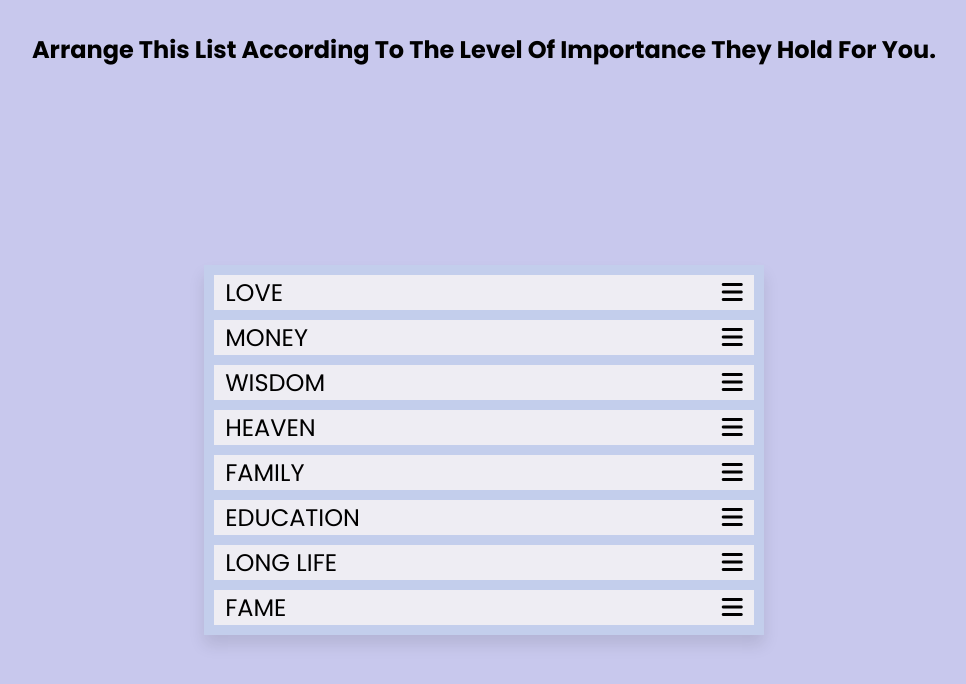
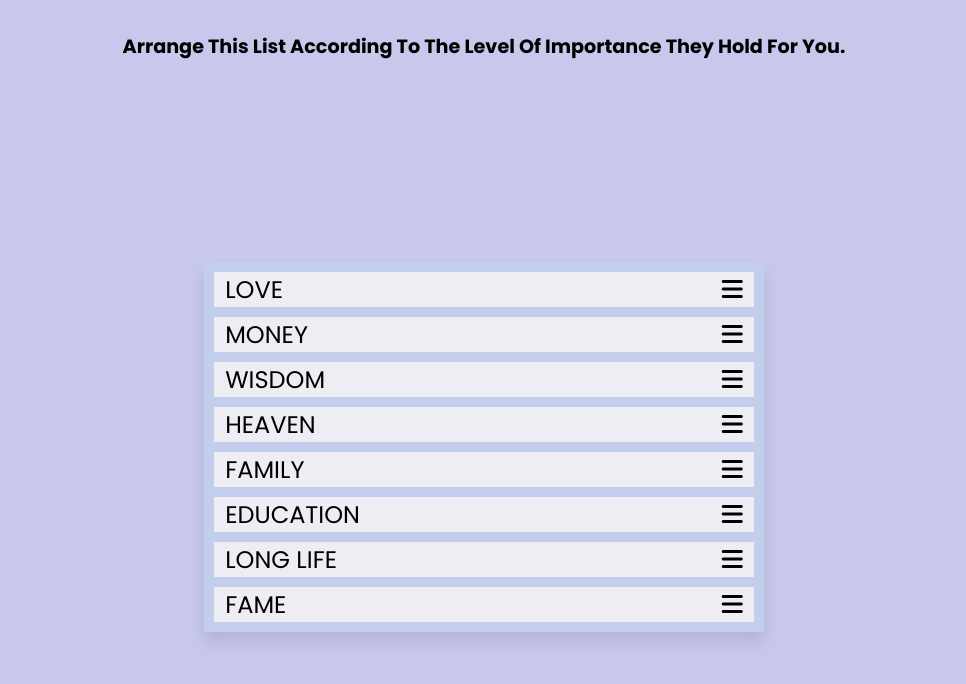
Before and after one commit to mohawwal/Drag-and-Drop-List, a plain HTML site: page index.html in a window 1280 px wide. Shown: the whole page, without its empty margins (156-1122 px from the left). Drawn offline with nearby package versions, Linux system fonts and the light colour scheme.

Commit message:
channge height

```diff
--- a/main.css
+++ b/main.css
@@ -1,47 +1,4 @@
-/*
-*{
-    margin: 0;
-    padding: 0;
-    box-sizing: border-box;
-    font-family: 'Poppins', sans-serif;
-  }
-  body{
-    display: flex;
-    align-items: center;
-    justify-content: center;
-    min-height: 100vh;
-    background: #304B5F;
-    padding: 20px;
-  }
-  .wrapper{
-    background: #fff;
-    padding: 25px;
-    max-width: 460px;
-    width: 100%;
-    border-radius: 3px;
-    box-shadow: 0px 10px 15px rgba(0,0,0,0.1);
-  }
-  .wrapper .item{
-    color: #fff;
-    display: flex;
-    margin-bottom: 8px;
-    padding: 12px 17px;
-    background: #304B5F;
-    border-radius: 3px;
-    align-items: center;
-    justify-content: space-between;
-  }
-  .wrapper .item:last-child{
-    margin-bottom: 0px;
-  }
-  .wrapper .item .text{
-    font-size: 18px;
-    font-weight: 400;
-  }
-  .wrapper .item i{
-    font-size: 18px;
-    cursor: pointer;
-  } */
+
 
   * {
     padding: 0;
@@ -52,7 +9,7 @@
   h2 {
     text-align: center;
     width: 100%;
-    font-size: 1.5rem;
+    font-size: 1.2rem;
     padding: 2rem 0;
   }
 
@@ -66,7 +23,7 @@
     align-items: center;
     justify-content: center;
     flex-direction: column;
-    min-height: 100vh;
+    max-height: 90%;
   }
 
   .wrapper {
@@ -93,7 +50,3 @@
     display: flex;
     align-self: center;
   }
-
-  .numbers {
-
-  }
```
